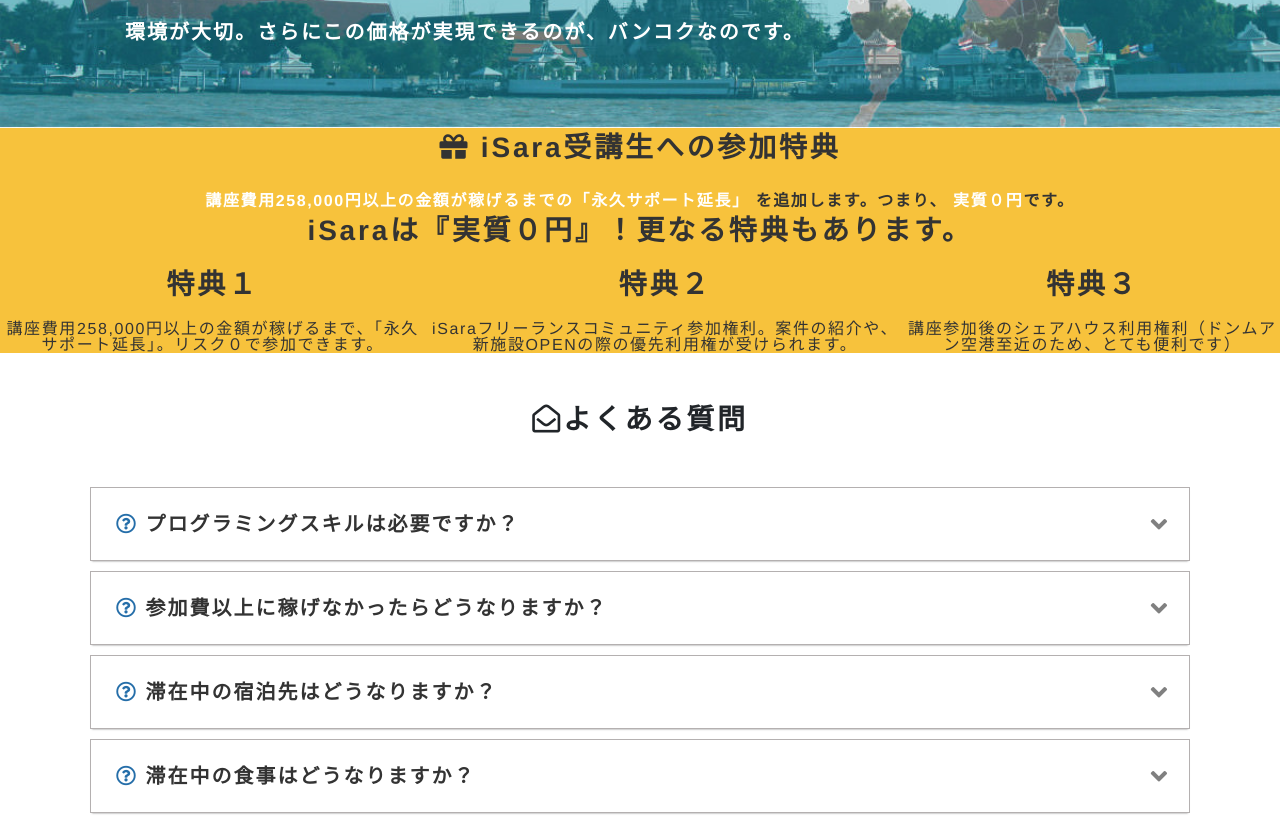
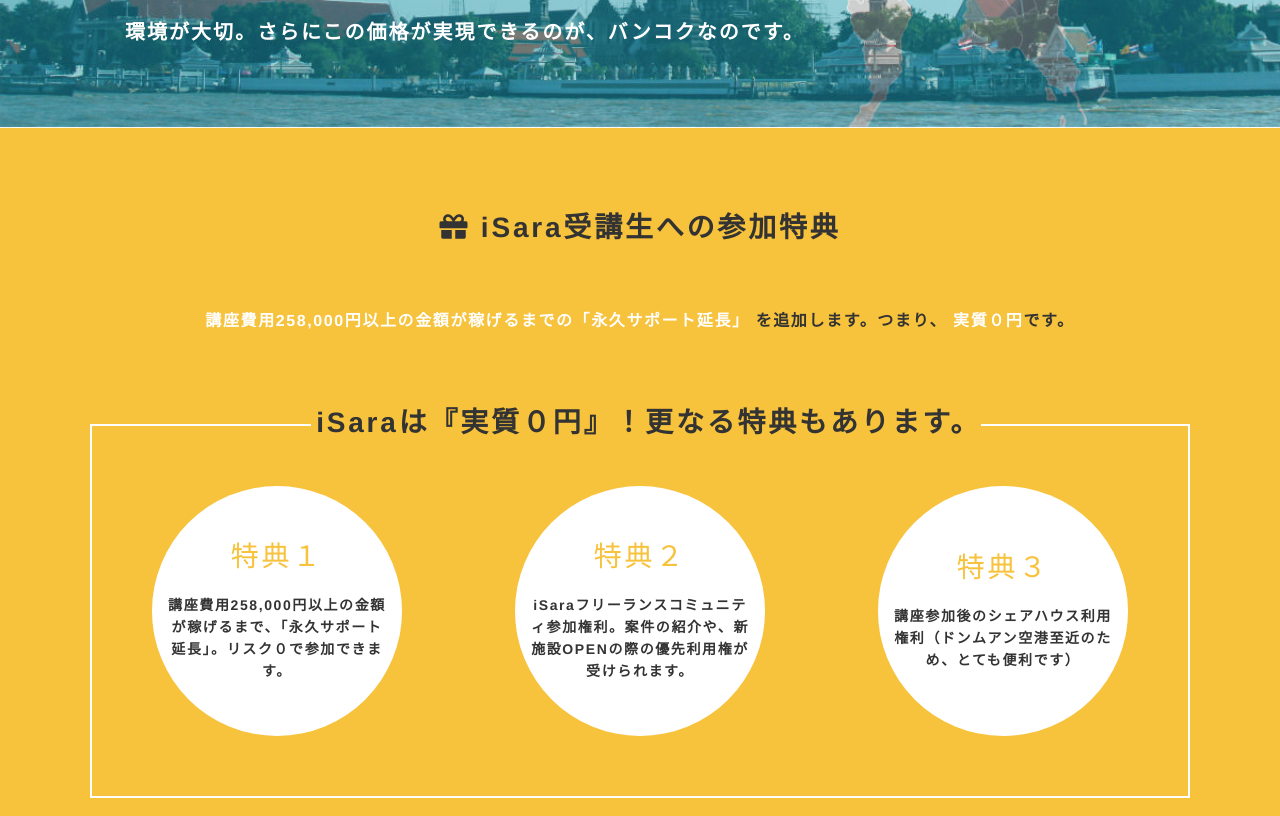
Before and after one commit to sonho463/isara_copy, a plain HTML site: page index.html in a window 1280 px wide. Shown: the part 10800-11616 px from the top of the page. Drawn offline with nearby package versions, Linux system fonts and the light colour scheme.

Commit message:
benefits is complete

```diff
--- a/style.css
+++ b/style.css
@@ -1022,6 +1022,7 @@ flow
   letter-spacing: 0.1em;
   text-align: center;
   color: #333333;
+  padding-top: 80px;
 }
 
 .benefits__title {
@@ -1034,21 +1035,56 @@ flow
   font-size: 16px;
   line-height: 26px;
   font-weight: 600;
+  margin-top: 60px;
 }
 
 .benefits__sentence_white {
   color: white;
 }
 
+.example {
+  border: 2px solid white;
+  width: 1100px;
+  margin: 90px auto;
+  position: relative;
+}
+
+.example__title {
+  position: absolute;
+  top: -20px;
+  left: 20%;
+  background-color: #F7C23C;
+  padding-left: 5px;
+}
+
 .example__enclosure {
   display: flex;
-  justify-content: center;
+  justify-content: space-between;
+  padding: 60px;
 }
 
+.example__wrapper {
+  background-color: white;
+  width: 250px;
+  height: 250px;
+  border-radius: 125px;
+  display: flex;
+  justify-content: center;
+  align-items: center;
+  flex-direction: column;
+  padding: 15px;
+}
 
+.example__sub-title {
+  color: #F7C23C;
+  font-weight: 300;
+}
 
-
-
+.example__sentence {
+  font-size: 14px;
+  line-height: 22px;
+  font-weight: 600;
+}
 
 
 
```
